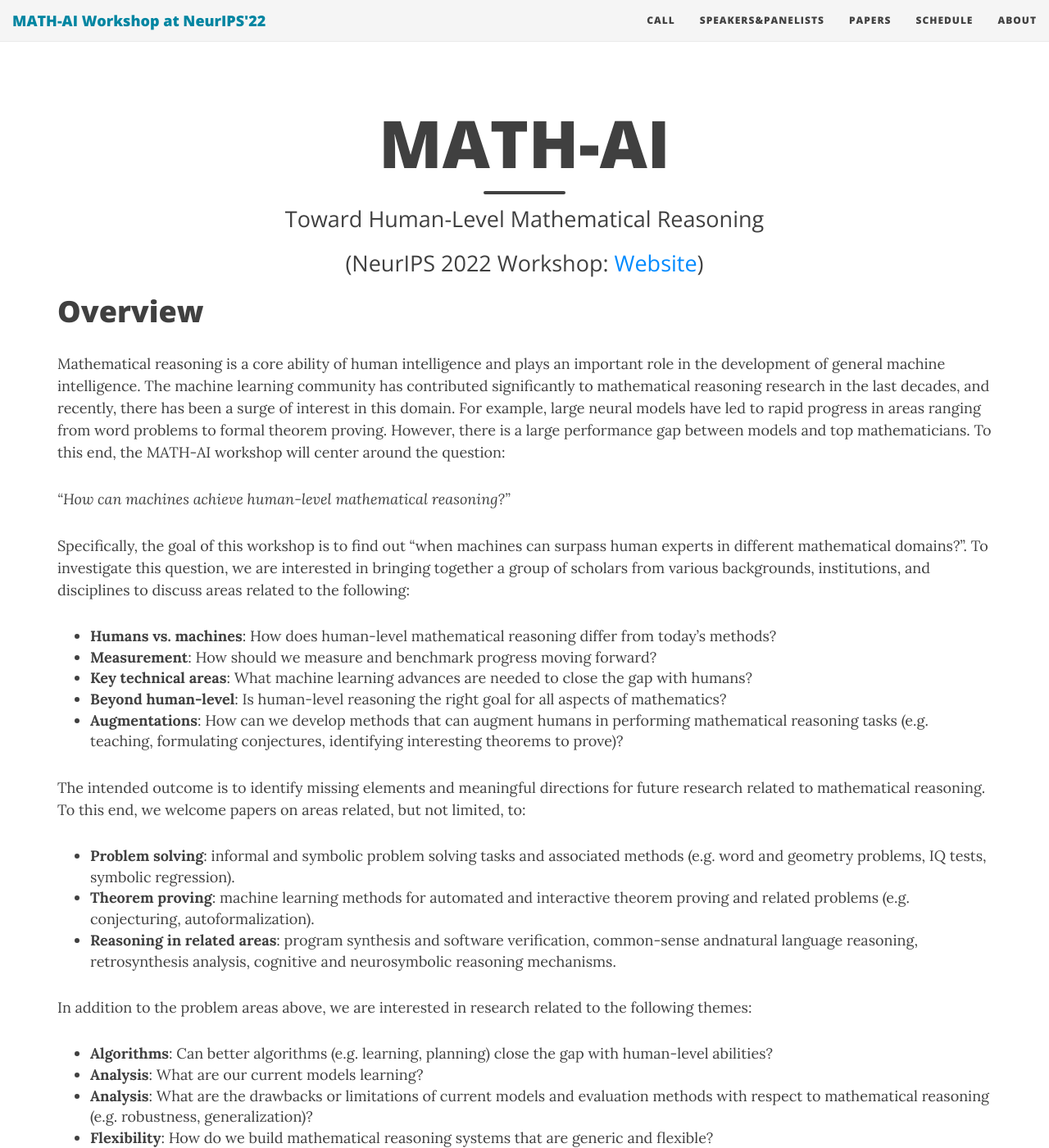
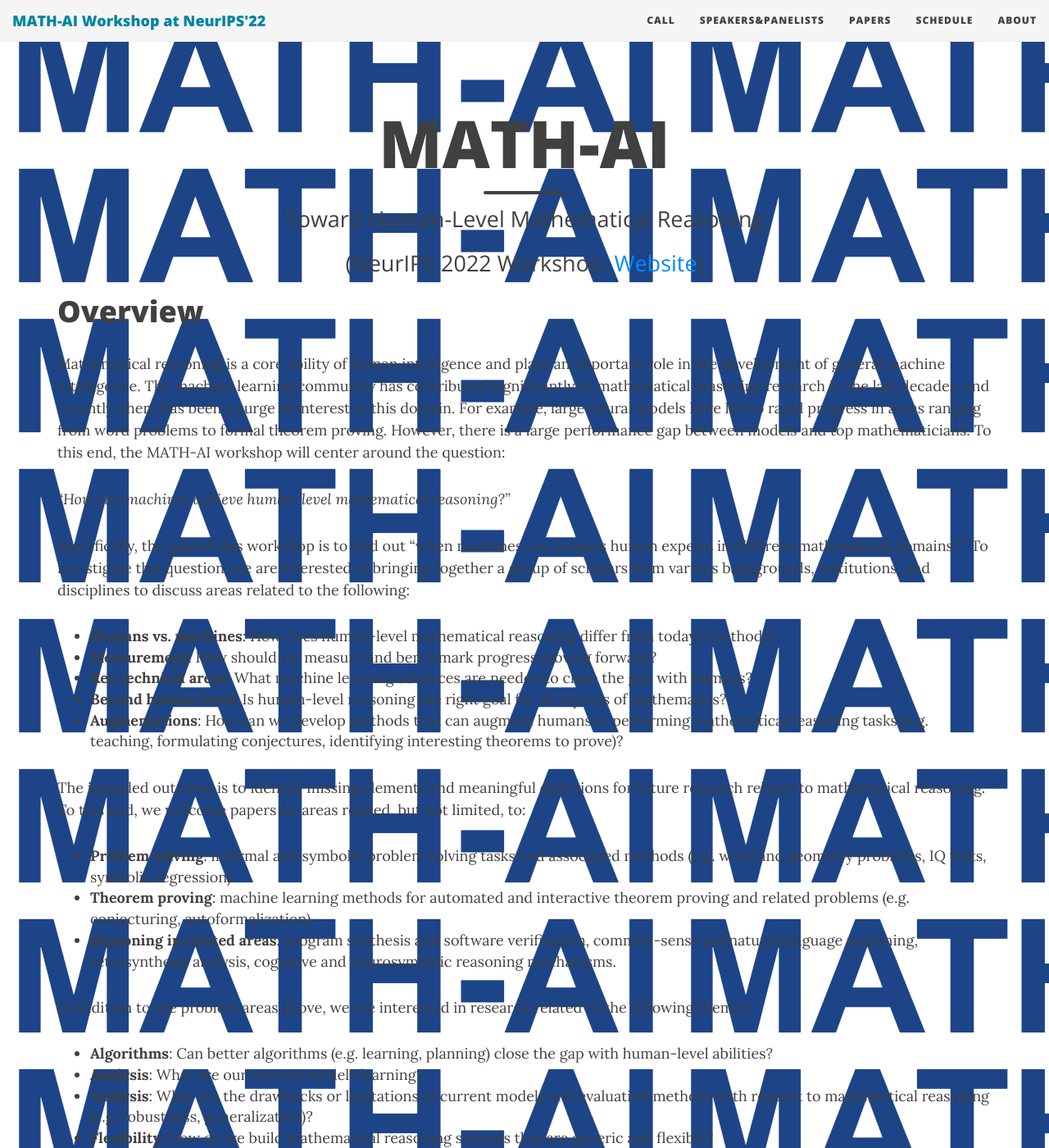
Before and after one commit to mathai-2023/mathai-2023.github.io, a Jekyll site: the page built from index.md, in a window 1280 px wide and 1400 px high. Shown: the whole window at 82% size. Built offline with Jekyll 4.4.1, drawn with Linux system fonts in a browser that asks for light colours; nearby versions of some CDN libraries.

Commit message:
bundle exec jekyll serve

```diff
--- a/_config.yml
+++ b/_config.yml
@@ -56,7 +56,7 @@ footer-link-col: "#404040"
 
 # navbar-img: "/img/bgimage.png"
 # footer-img: "/img/bgimage.png"
-# page-img: "/img/bgimage.png"
+page-img: "/img/mathai2022.png"
 
 # --- Footer options --- #
 
```
Also changed, not shown: 1 other file.
